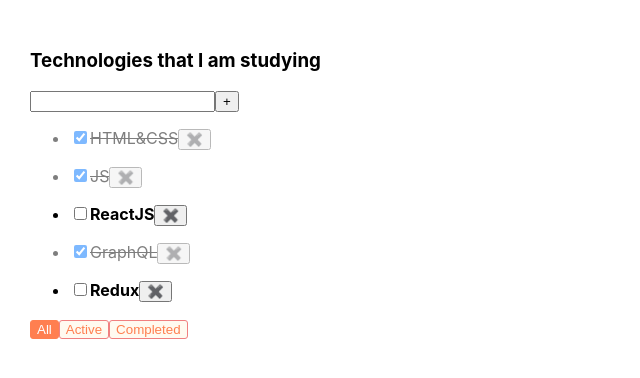
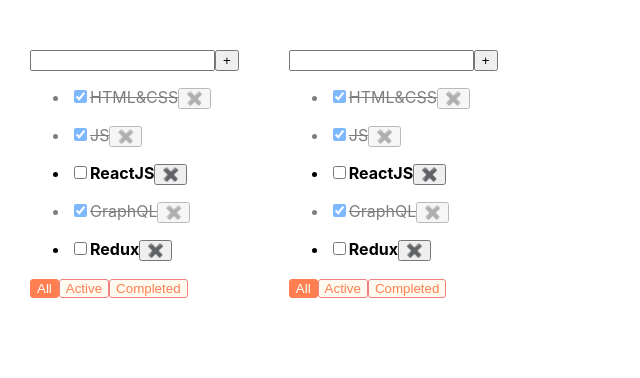
Before and after one commit to VladTomchuk/todolist_2023_2024, a React (Create React App) app: page / in a window 1280 px wide. Shown: the top 378 px of the page, without its empty margins (0-640 px from the left). Built offline with nearby package versions, Linux system fonts and the light colour scheme.

Commit message:
Added associative array to data structure in App component which match the tasks[] and todolists[].

```diff
--- a/src/App.tsx
+++ b/src/App.tsx
@@ -4,68 +4,131 @@
 import {v1} from "uuid";
 
 export type FilterValuesType = 'all' | 'active' | 'completed'
+
 export type TaskPropsType = {
     id: string,
     title: string,
     isDone: boolean
 }
 
+export type TodolistType = {
+    title: string,
+    filter: FilterValuesType,
+    todolistId: string
+}
+
+export type TasksStateType = {
+    [todolistId: string]: TaskPropsType[]
+}
+
 function App() {
+    //BLL:
+    const todolistId1 = v1()
+    const todolistId2 = v1()
 
-    let [tasks, setTasks] = useState<TaskPropsType[]>(
-        [
+    let [todolists, setTodolists] = useState<TodolistType[]>([
+        {todolistId: todolistId1, title: "Technologies that I am studying", filter: "all"},
+        {todolistId: todolistId2, title: "What to learn?", filter: "all"}
+    ])
+
+
+    let [tasks, setTasks] = useState<TasksStateType>({
+            [todolistId1]: [
+                {id: v1(), title: "HTML&CSS", isDone: true},
+                {id: v1(), title: "JS", isDone: true},
+                {id: v1(), title: "ReactJS", isDone: false},
+                {id: v1(), title: "GraphQL", isDone: true},
+                {id: v1(), title: "Redux", isDone: false}
+            ],
+            [todolistId2]: [
                 {id: v1(), title: "HTML&CSS", isDone: true},
                 {id: v1(), title: "JS", isDone: true},
                 {id: v1(), title: "ReactJS", isDone: false},
                 {id: v1(), title: "GraphQL", isDone: true},
                 {id: v1(), title: "Redux", isDone: false}
             ]
+        }
     )
 
-    let [filter, setFilter] = useState<FilterValuesType>('all')
+    const getTasksForRender = (tasks: TaskPropsType[], currentFilterValue: FilterValuesType) => {
+        switch (currentFilterValue) {
+            case "active":
+                return tasks.filter(t => !t.isDone)
+            case 'completed':
+                return tasks.filter(t => t.isDone)
+            default:
+                return tasks
+        }
+    }
+    const removeTask = (todolistId: string, id: string) => {
 
-    let tasksForTodolist = tasks
+        // #1
+        // const tasksToRemove = tasks[todolistId]
+        // const filtredTasks = tasksToRemove.filter(t => t.id !== id)
+        // let CopyTasks = {...tasks}
+        // CopyTasks[todolistId] = filtredTasks
+        // setTasks(CopyTasks)
 
-    if (filter === 'active') {
-        tasksForTodolist = tasks.filter(t => !t.isDone)
+        // #2
+        setTasks({...tasks, [todolistId]: tasks[todolistId].filter(t => t.id !== id)})
+
+    }
+    const changeFilter = (todolistId: string, value: FilterValuesType) => {
+
+        setTodolists(todolists.map(tl => tl.todolistId === todolistId ? {...tl, filter: value} : tl))
+
+    }
+    const addTask = (todolistId: string, title: string) => {
+        const newTask = {
+            id: v1(),
+            title: title,
+            isDone: false
         }
 
-    if (filter === 'completed') {
-        tasksForTodolist = tasks.filter(t => t.isDone)
+        // #1
+        // const nextTasks = [...tasks[todolistId], newTask]
+        // const copyTasks = {...tasks}
+        // copyTasks[todolistId] = nextTasks
+        // setTasks(copyTasks)
+
+        // #2
+        setTasks({...tasks, [todolistId]: [...tasks[todolistId], newTask]})
     }
+    const changeIsDoneStatus = (todolistId: string, taskId: string) => {
 
-    const removeTask = (id: string) => {
-        let filtredTask = tasks.filter(t => t.id !== id)
-        setTasks(filtredTask)
+        setTasks({...tasks, [todolistId]: tasks[todolistId].map(t => t.id === taskId ? {...t, isDone: !t.isDone} : t)})
+
     }
-
-    const changeFilter = (value: FilterValuesType) => {
-        setFilter(value)
-    }
-
-    const addTask = (title: string) => {
-        let task = {id: v1(), title: title, isDone: false}
-        let newTasks = [task, ...tasks]
-        setTasks(newTasks)
-    }
-
-    const changeIsDoneStatus = (taskId: string) => {
-        setTasks(tasks.map(t => t.id === taskId ? {...t, isDone: !t.isDone} : t))
+    const removeTodolist = (todolistId: string) => {
+        setTodolists(todolists.filter(tl => tl.todolistId !== todolistId))
+        delete tasks[todolistId]
     }
 
     return (
         <div className="App">
+            {
+                todolists.map(tl => {
+
+                        const tasksForTodolist = getTasksForRender(tasks[tl.todolistId], tl.filter)
+
+                        return (
                             <Todolist
-                currentFilterValue={filter}
-                title="Technologies that I am studying"
+                                todolistId={tl.todolistId}
+                                currentFilterValue={tl.filter}
                                 tasks={tasksForTodolist}
                                 removeTask={removeTask}
                                 changeFilter={changeFilter}
                                 addTask={addTask}
                                 changeIsDoneStatus={changeIsDoneStatus}
+                                removeTodolist={removeTodolist}
                             />
+                        )
+                    }
+                )
+            }
         </div>
-    );
+    )
+        ;
 }
 
 
```
Also changed, not shown: src/Todolist.tsx (+7 -6 lines). Lines whose indentation alone changed are shown as unchanged.
